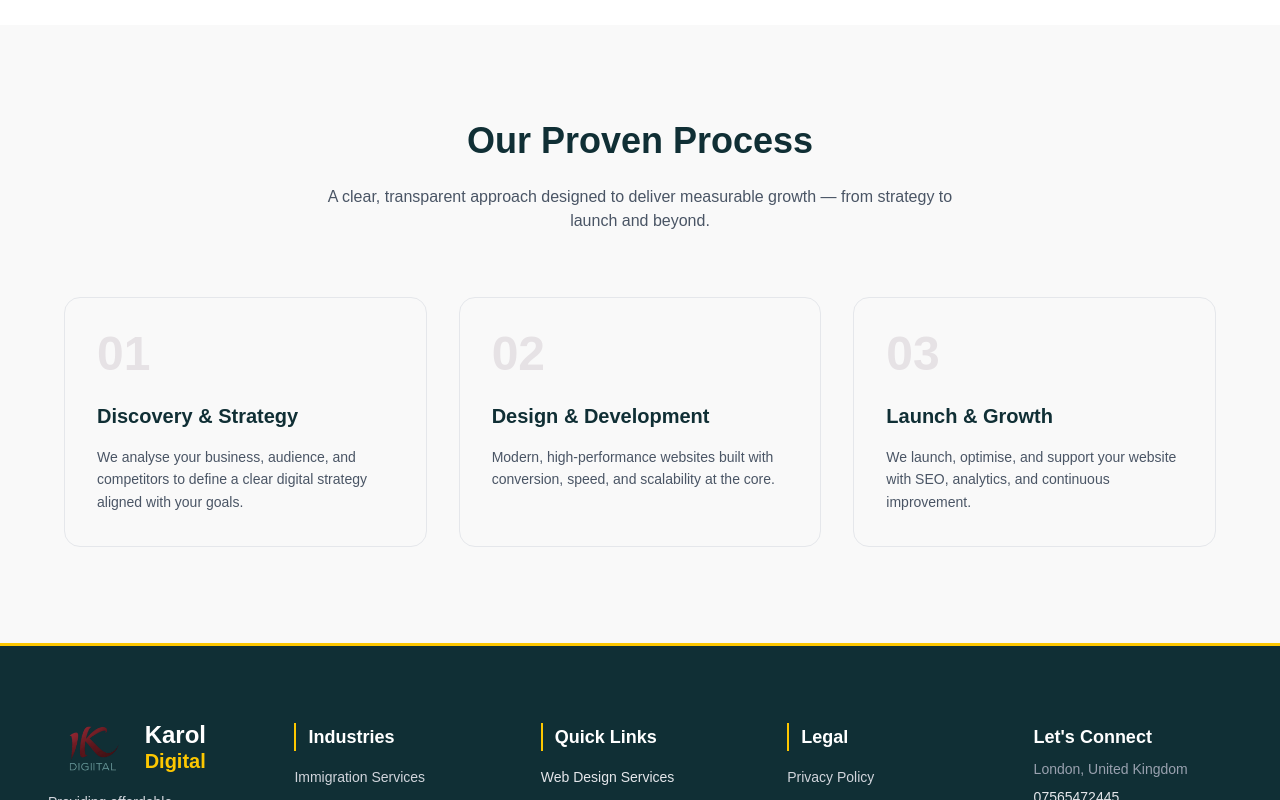
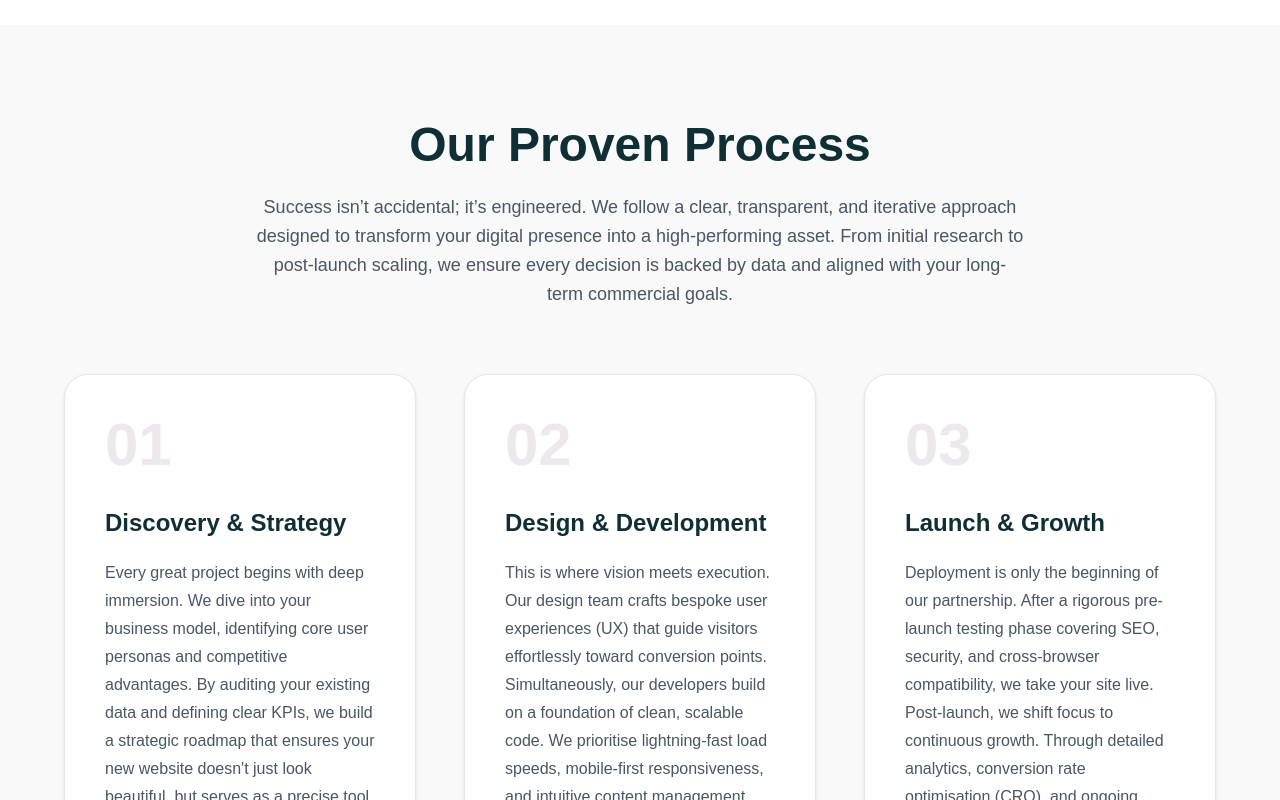
Before and after one commit to Getu4ever/karoldigital-site, a Next.js app: page / in a window 1280 px wide. Shown: the part 3580-4380 px from the top of the page. Built offline with nearby package versions, Linux system fonts and the light colour scheme.

Commit message:
home page wordcount 300 update

```diff
--- a/app/page.tsx
+++ b/app/page.tsx
@@ -300,7 +300,6 @@ export default function Home() {
         </section>
 
 {/* === Process Timeline (Interactive Steps) === */}
-
 <motion.section
   initial={{ opacity: 0, y: 40 }}
   whileInView={{ opacity: 1, y: 0 }}
@@ -309,47 +308,49 @@ export default function Home() {
   className="py-24 px-6 md:px-12 bg-[#c2c2c2]/10"
 >
   <div className="max-w-6xl mx-auto">
-    <h2 className="text-4xl font-extrabold text-[#102f35] text-center mb-6">
+    <h2 className="text-4xl md:text-5xl font-extrabold text-[#102f35] text-center mb-6">
       Our Proven Process
     </h2>
 
-    <p className="text-gray-600 text-center max-w-2xl mx-auto mb-16">
-      A clear, transparent approach designed to deliver measurable growth — from strategy to launch and beyond.
+    <p className="text-gray-600 text-center max-w-3xl mx-auto mb-16 text-lg leading-relaxed">
+      Success isn’t accidental; it’s engineered. We follow a clear, transparent, and iterative approach designed
+      to transform your digital presence into a high-performing asset. From initial research to post-launch
+      scaling, we ensure every decision is backed by data and aligned with your long-term commercial goals.
     </p>
 
-    <div className="grid md:grid-cols-3 gap-8">
+    <div className="grid md:grid-cols-3 gap-8 lg:gap-12">
       {[
         {
           step: "01",
           title: "Discovery & Strategy",
-          text: "We analyse your business, audience, and competitors to define a clear digital strategy aligned with your goals.",
+          text: "Every great project begins with deep immersion. We dive into your business model, identifying core user personas and competitive advantages. By auditing your existing data and defining clear KPIs, we build a strategic roadmap that ensures your new website doesn't just look beautiful, but serves as a precise tool for customer acquisition and market positioning.",
         },
         {
           step: "02",
           title: "Design & Development",
-          text: "Modern, high-performance websites built with conversion, speed, and scalability at the core.",
+          text: "This is where vision meets execution. Our design team crafts bespoke user experiences (UX) that guide visitors effortlessly toward conversion points. Simultaneously, our developers build on a foundation of clean, scalable code. We prioritise lightning-fast load speeds, mobile-first responsiveness, and intuitive content management systems that empower your team to make updates with ease.",
         },
         {
           step: "03",
           title: "Launch & Growth",
-          text: "We launch, optimise, and support your website with SEO, analytics, and continuous improvement.",
+          text: "Deployment is only the beginning of our partnership. After a rigorous pre-launch testing phase covering SEO, security, and cross-browser compatibility, we take your site live. Post-launch, we shift focus to continuous growth. Through detailed analytics, conversion rate optimisation (CRO), and ongoing technical support, we ensure your platform evolves alongside your business.",
         },
       ].map((item, i) => (
         <motion.div
           key={i}
-          whileHover={{ y: -6 }}
+          whileHover={{ y: -8 }}
           transition={{ type: "spring", stiffness: 200, damping: 20 }}
-          className="group rounded-2xl border border-gray-200 p-8 hover:shadow-xl transition-all"
+          className="group rounded-3xl border border-gray-200 bg-white p-8 lg:p-10 shadow-sm hover:shadow-2xl transition-all duration-300"
         >
-          <span className="text-5xl font-black text-[#411b3f]/10 group-hover:text-[#411b3f]/20 transition">
+          <span className="text-6xl font-black text-[#411b3f]/10 group-hover:text-[#411b3f]/20 transition-colors duration-300">
             {item.step}
           </span>
 
-          <h3 className="mt-6 text-xl font-bold text-[#102f35]">
+          <h3 className="mt-8 text-2xl font-bold text-[#102f35]">
             {item.title}
           </h3>
 
-          <p className="mt-4 text-gray-600 text-sm leading-relaxed">
+          <p className="mt-5 text-gray-600 text-base leading-7">
             {item.text}
           </p>
         </motion.div>
```
